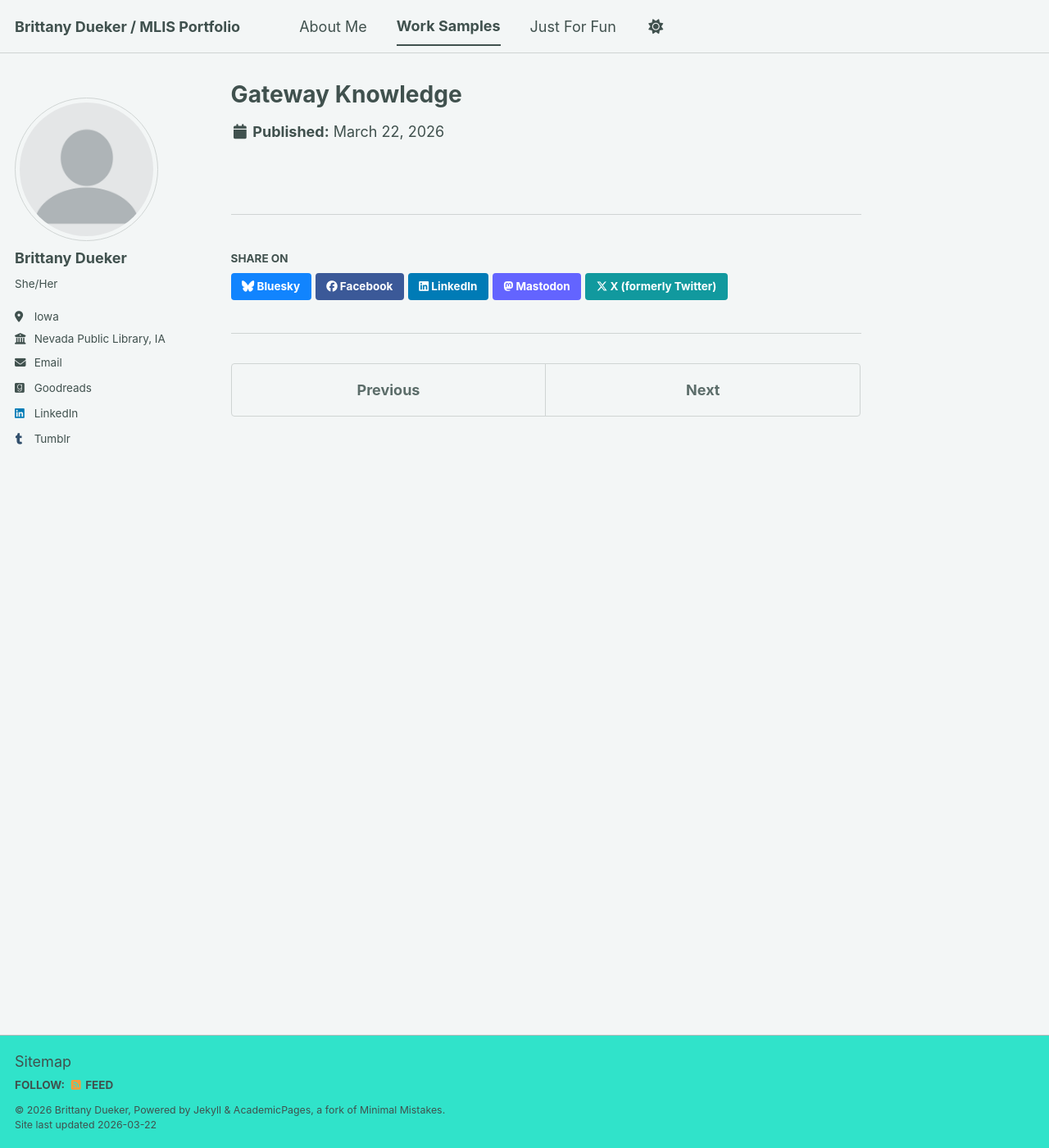
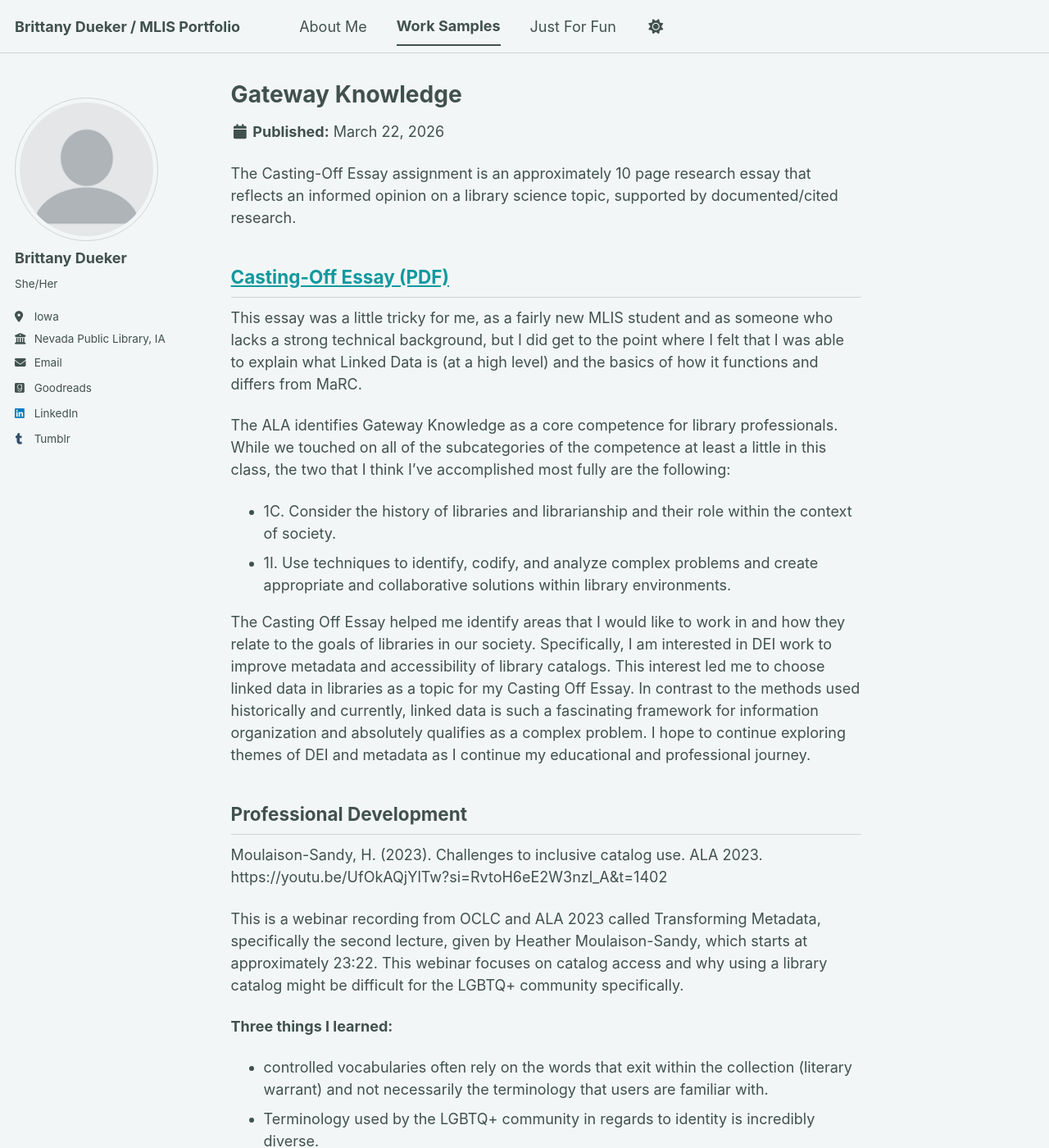
Before and after one commit to PunkCardigan/punkcardigan.github.io, a Jekyll site: the page built from _work/work-1.md, in a window 1280 px wide and 1400 px high. Shown: the whole window at 82% size. Built offline with Jekyll 4.4.1, drawn with Linux system fonts in a browser that asks for light colours; a script bundle is joined from its source files by our own code; library files that are not in the unit come from our copies; some of the changed text lies outside the part shown.

Commit message:
Update work-1.md; add content

```diff
--- a/_work/work-1.md
+++ b/_work/work-1.md
@@ -3,3 +3,39 @@ title: "Gateway Knowledge"
 excerpt: "Libraries, Culture, and Society (SLIS 5010): Casting Off Essay <br/>"
 collection: work
 ---
+
+The Casting-Off Essay assignment is an approximately 10 page research essay that reflects an informed opinion on a library science topic, supported by documented/cited research.
+
+[Casting-Off Essay (PDF)](/files/castingoffessay.pdf)
+---
+
+This essay was a little tricky for me, as a fairly new MLIS student and as someone who lacks a strong technical background, but I did get to the point where I felt that I was able to explain what Linked Data is (at a high level) and the basics of how it functions and differs from MaRC.
+
+The ALA identifies Gateway Knowledge as a core competence for library professionals. While we touched on all of the subcategories of the competence at least a little in this class, the two that I think I’ve accomplished most fully are the following:
+
+- 1C. Consider the history of libraries and librarianship and their role within the context of society.
+- 1I. Use techniques to identify, codify, and analyze complex problems and create appropriate and collaborative solutions within library environments.
+
+The Casting Off Essay helped me identify areas that I would like to work in and how they relate to the goals of libraries in our society. Specifically, I am interested in DEI work to improve metadata and accessibility of library catalogs. This interest led me to choose linked data in libraries as a topic for my Casting Off Essay. In contrast to the methods used historically and currently, linked data is such a fascinating framework for information organization and absolutely qualifies as a complex problem. I hope to continue exploring themes of DEI and metadata as I continue my educational and professional journey.
+
+Professional Development
+---
+Moulaison-Sandy, H. (2023). Challenges to inclusive catalog use. ALA 2023.
+https://youtu.be/UfOkAQjYlTw?si=RvtoH6eE2W3nzl_A&t=1402
+
+This is a webinar recording from OCLC and ALA 2023 called Transforming Metadata, specifically the second lecture, given by Heather Moulaison-Sandy, which starts at approximately 23:22. This webinar focuses on catalog access and why using a library catalog might be difficult for the LGBTQ+ community specifically.
+
+**Three things I learned:**
+
+- controlled vocabularies often rely on the words that exit within the collection (literary warrant) and not necessarily the terminology that users are familiar with.
+- Terminology used by the LGBTQ+ community in regards to identity is incredibly diverse.
+- LCSH may not be as useful of a tool for modern librarians given the variety of alternatives available, and fixing "the system we have" may not be a good use of resources.
+
+**Two questions I have:**
+
+- In the time since this talk, have there been any formal studies done on systems that try to organize the complexity of LGBTQ+ identity terminology?
+- what terminology is confusing to patrons at my library?
+
+**One thing I will do differently:**
+
+- I do my best to use inclusive terminology when creating catalog records at my library.
```
